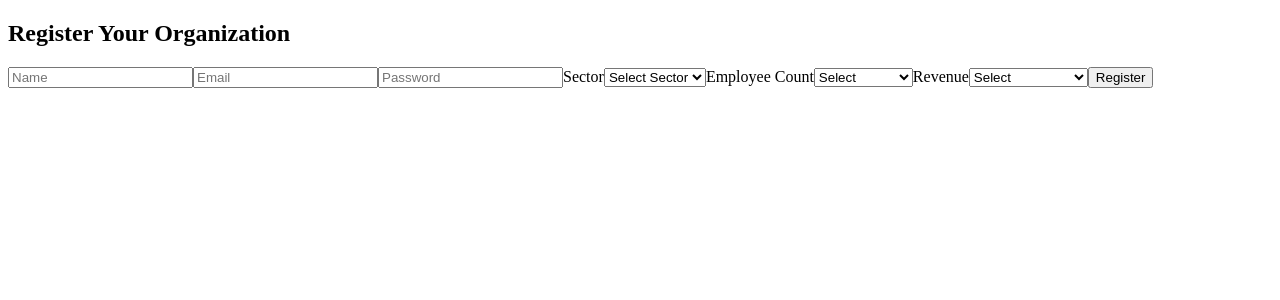
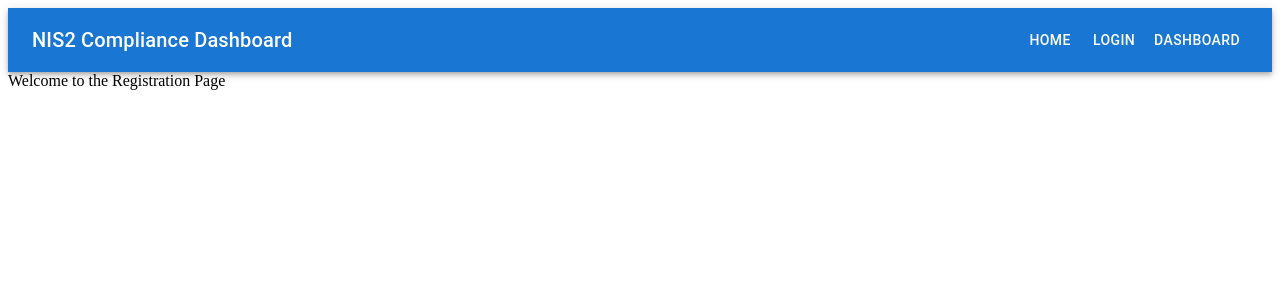
Before and after one commit to 121446174/nis2-compliance-dashboard, a React (Create React App) app in the folder frontend/: page / in a window 1280 px wide. Shown: the top 300 px of the page. Built offline with nearby package versions, Linux system fonts and the light colour scheme.

Commit message:
Set up basic routing and initial layout

```diff
--- a/frontend/package.json
+++ b/frontend/package.json
@@ -3,6 +3,9 @@
   "version": "0.1.0",
   "private": true,
   "dependencies": {
+    "@emotion/react": "^11.13.3",
+    "@emotion/styled": "^11.13.0",
+    "@mui/material": "^6.1.6",
     "@testing-library/jest-dom": "^5.17.0",
     "@testing-library/react": "^13.4.0",
     "@testing-library/user-event": "^13.5.0",
@@ -11,7 +14,8 @@
     "react": "^18.3.1",
     "react-chartjs-2": "^5.2.0",
     "react-dom": "^18.3.1",
-    "react-scripts": "^3.0.1",
+    "react-router-dom": "^6.27.0",
+    "react-scripts": "^5.0.1",
     "web-vitals": "^2.1.4"
   },
   "scripts": {
--- a/frontend/src/App.js
+++ b/frontend/src/App.js
@@ -1,21 +1,21 @@
 // https://stackoverflow.com/questions/68384258/how-to-import-route-router-and-switch-correctly
 import React from 'react';
 import { BrowserRouter as Router, Routes, Route } from 'react-router-dom';
+import Navbar from './Navbar';
 import Registration from './Registration';
 import Login from './Login';
 import Dashboard from './Dashboard';
 
 function App() {
   return (
-    <div className="app">
     <Router>
+      <Navbar />
       <Routes>
         <Route path="/" element={<Registration />} />
         <Route path="/login" element={<Login />} />
         <Route path="/dashboard" element={<Dashboard />} />
       </Routes>
     </Router>
-    </div>
   );
 }
 
--- a/frontend/src/Dashboard.js
+++ b/frontend/src/Dashboard.js
@@ -1,13 +1,6 @@
-// Dashboard.js
 import React from 'react';
 
 function Dashboard() {
-  return (
-    <div>
-      <h2>Dashboard Page</h2>
-      {/* Add dashboard content here */}
-    </div>
-  );
+  return <div>Welcome to the Dashboard</div>;
 }
-
 export default Dashboard;
--- a/frontend/src/Login.js
+++ b/frontend/src/Login.js
@@ -1,46 +1,6 @@
-// Login.js Login.js allows users to log in. Upon successful login, they are redirected to the dashboard.
-import React, { useState } from 'react';
-import { useNavigate } from 'react-router-dom';
+import React from 'react';
 
 function Login() {
-  const navigate = useNavigate();
-  const [formData, setFormData] = useState({ email: '', password: '' });
-  const [errorMessage, setErrorMessage] = useState('');
-  const handleChange = (e) => {
-    const { name, value } = e.target;
-    setFormData({
-      ...formData,
-      [name]: value,
-    });
-  };
-  const handleSubmit = async (e) => {
-    e.preventDefault();
-    try {
-      const response = await fetch('http://localhost:5000/login', {
-        method: 'POST',
-        headers: { 'Content-Type': 'application/json' },
-        body: JSON.stringify(formData),
-      });
-      const data = await response.json();
-      if (response.ok) {
-        navigate('/dashboard'); // Redirect to the dashboard upon successful login
-      } else {
-        setErrorMessage(data.error);
-      }
-    } catch (error) {
-      setErrorMessage('An error occurred during login');
-    }
-  };
-  return (
-    <div>
-      <h2>Login</h2>
-      <form onSubmit={handleSubmit}>
-        <input type="email" name="email" placeholder="Email" onChange={handleChange} required />
-        <input type="password" name="password" placeholder="Password" onChange={handleChange} required />
-        <button type="submit">Login</button>
-      </form>
-      {errorMessage && <p>{errorMessage}</p>}
-    </div>
-  );
+  return <div>Welcome to the Login Page</div>;
 }
 export default Login;
--- /dev/null
+++ b/frontend/src/Navbar.js
@@ -0,0 +1,23 @@
+import React from 'react';
+import AppBar from '@mui/material/AppBar'; // main nagivation structure
+import Toolbar from '@mui/material/Toolbar'; // main nagiavtion structure
+import Typography from '@mui/material/Typography'; // Title display
+import Button from '@mui/material/Button';
+import { Link } from 'react-router-dom';
+
+function Navbar() {
+  return (
+    <AppBar position="static">
+      <Toolbar>
+        <Typography variant="h6" style={{ flexGrow: 1 }}>
+          NIS2 Compliance Dashboard
+        </Typography>
+        <Button color="inherit" component={Link} to="/">Home</Button>
+        <Button color="inherit" component={Link} to="/login">Login</Button>
+        <Button color="inherit" component={Link} to="/dashboard">Dashboard</Button>
+      </Toolbar>
+    </AppBar>
+  );
+}
+
+export default Navbar;
--- a/frontend/src/Registration.js
+++ b/frontend/src/Registration.js
@@ -1,93 +1,6 @@
-import React, { useState } from 'react';
-import { useNavigate } from 'react-router-dom';
+import React from 'react';
 
 function Registration() {
-  const navigate = useNavigate();
-  const [formData, setFormData] = useState({
-    username: '',
-    email: '',
-    password: '',
-    sector: '',
-    employeeCount: '',
-    revenue: '',
-  });
-  const [classification, setClassification] = useState(null);
-  const [errorMessage, setErrorMessage] = useState('');
-
-  const handleChange = (e) => {
-    const { name, value } = e.target;
-    setFormData({
-      ...formData,
-      [name]: value,
-    });
-  };
-
-  const handleSubmit = async (e) => {
-    e.preventDefault();
-    setErrorMessage(''); // Reset error message before submission
-    try {
-      const response = await fetch('http://localhost:5000/register', {
-        method: 'POST',
-        headers: { 'Content-Type': 'application/json' },
-        body: JSON.stringify(formData),
-      });
-
-      const data = await response.json();
-      if (response.ok) {
-        setClassification(data.classification); // Display the classification result
-      } else {
-        setErrorMessage(data.error || 'Registration failed');
-      }
-    } catch (error) {
-      setErrorMessage('An error occurred during registration');
-    }
-  };
-
-  return (
-    <div>
-      <h2>Register Your Organization</h2>
-      <form onSubmit={handleSubmit}>
-        <input type="text" name="username" placeholder="Name" onChange={handleChange} required />
-        <input type="email" name="email" placeholder="Email" onChange={handleChange} required />
-        <input type="password" name="password" placeholder="Password" onChange={handleChange} required />
-
-        <label>Sector</label>
-        <select name="sector" onChange={handleChange} required>
-          <option value="">Select Sector</option>
-          <option value="energy">Energy</option>
-          <option value="transport">Transport</option>
-          <option value="health">Health</option>
-        </select>
-
-        <label>Employee Count</label>
-        <select name="employeeCount" onChange={handleChange} required>
-          <option value="">Select</option>
-          <option value="<50">Less than 50</option>
-          <option value="50-249">50-249</option>
-          <option value=">250">250+</option>
-        </select>
-
-        <label>Revenue</label>
-        <select name="revenue" onChange={handleChange} required>
-          <option value="">Select</option>
-          <option value="<10">Under 10 million</option>
-          <option value="10-50">10-50 million</option>
-          <option value=">50">Over 50 million</option>
-        </select>
-
-        <button type="submit">Register</button>
-      </form>
-
-      {errorMessage && <p>{errorMessage}</p>}
-
-      {classification && (
-        <div>
-          <h3>Your Classification: {classification}</h3>
-          <button onClick={() => navigate('/login')}>Proceed to Login</button>
-        </div>
-      )}
-    </div>
-  );
+  return <div>Welcome to the Registration Page</div>;
 }
-
 export default Registration;
```
Also changed, not shown: frontend/src/Roadmap.js (deleted, +0 -101 lines), 1 other file (tests, documents, lock files or other folders). Lines whose indentation alone changed are shown as unchanged.
